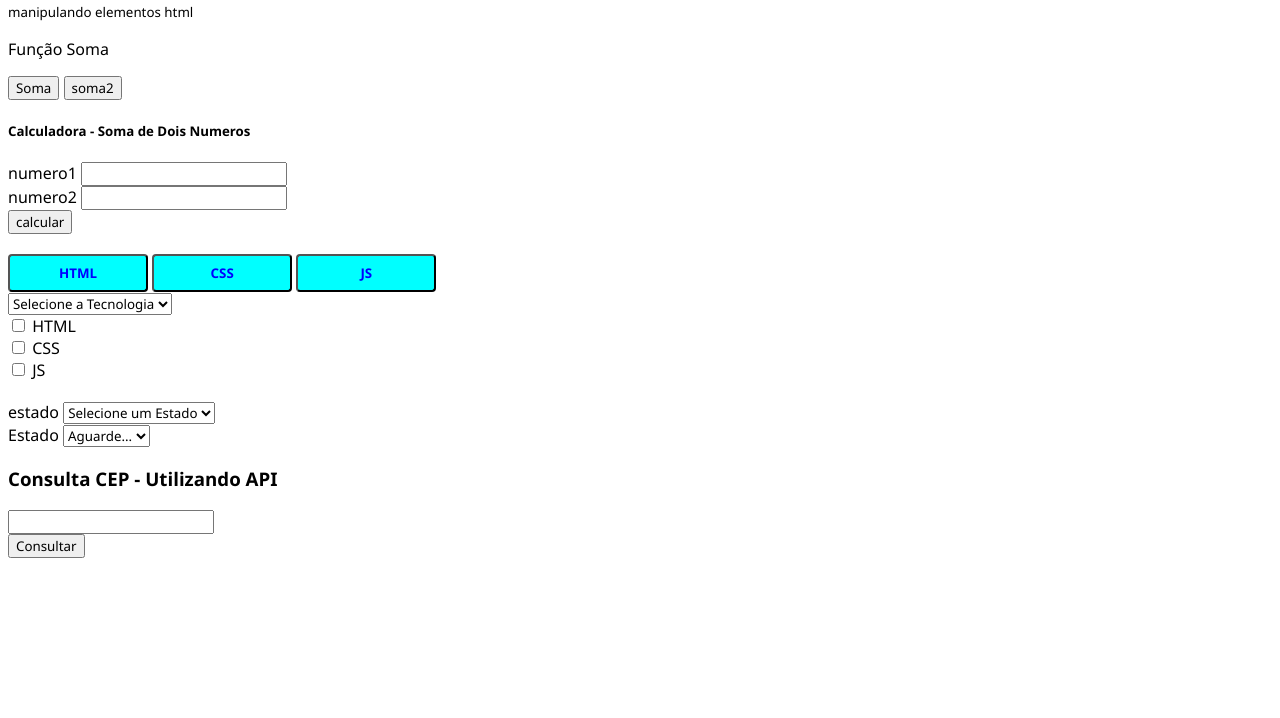
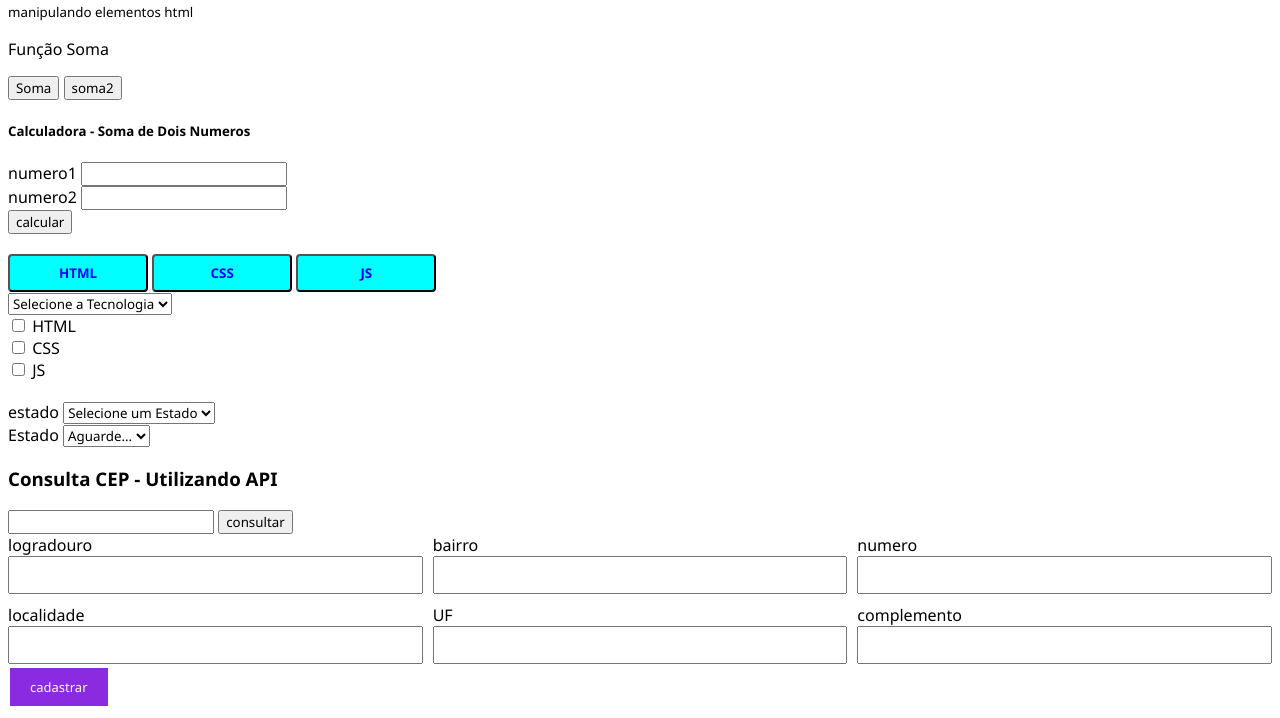
Before and after one commit to VitorPalermo/javascript_basico, a plain HTML site: page index.html in a window 1280 px wide. Shown: the part 86-804 px from the top of the page. Drawn offline with Linux system fonts and the light colour scheme.

Commit message:
js_cep_add

```diff
--- a/css/style.css
+++ b/css/style.css
@@ -28,3 +28,27 @@
     font-weight: bold;
     width: 140px;
 }
+
+#form-grid{
+    display: grid;
+    grid-template-columns: repeat(3,1fr);
+    gap: 10px;
+}
+
+.form-grid-item{
+    width: 100%;
+    padding: 8px 12px;
+}
+
+.endereco-btn{
+    background-color: blueviolet;
+    border: none;
+    color: cornsilk;
+    padding: 10px 20px;
+    text-align: center;
+    text-decoration: none;
+    display: inline-block;
+    font-size: 13px;
+    margin: 4px 2px;
+    cursor: pointer;
+}
--- a/index.html
+++ b/index.html
@@ -133,14 +133,45 @@
          <div id="api-cep">
             <h3>Consulta CEP - Utilizando API</h3>
             <form>
-                <div id="form-grid">
+
                     <div>
                         <label for="cep"></label>
                         <input type="text" name="cep" id="cep">
+                        <input type="button" value="consultar" onclick="consultaCep()">
                     </div>
+
+                    <div id="form-grid">
+                        <div>
+                            <label for="logradouro">logradouro</label>
+                            <input class="form-grid-item" type="text" name="logradouro" id="logradouro">
+                        </div>
+                        <div>
+                            <label for="bairro">bairro</label>
+                            <input class="form-grid-item" type="text" name="bairro" id="bairro">
+                        </div>
+
+                        <div>
+                            <label for="numero">numero</label>
+                            <input class="form-grid-item" type="text" name="numero" id="numero">
+                        </div>
+
+                        <div>
+                            <label for="localidade">localidade</label>
+                            <input class="form-grid-item" type="text" name="localidade" id="localidade">
+                        </div>
+
+                        <div>
+                            <label for="uf">UF</label>
+                            <input class="form-grid-item" type="text" name="uf" id="uf">
+                        </div>
+
+                        <div>
+                            <label for="complemento">complemento</label>
+                            <input class="form-grid-item" type="text" name="complemento" id="complemento">
+                        </div>
                 </div>
-                <input type="button" value="Consultar"
-                onclick="consultaCep()"/>
+                <input class="endereco-btn" type="button" value="cadastrar">
+
 
             </form>
          </div>
--- a/js/script.js
+++ b/js/script.js
@@ -96,5 +96,17 @@ const exibeSelect = () =>{
 
     const consultaCep = () =>{
         let cep = document.getElementById ('cep').value
-        fetch(`https://viacep.com.br/ws/1387022/${cep}json/`)
-    }
+        const result = fetch(`https://viacep.com.br/ws/${cep}/json/`)
+        .then(response=>response.json())
+        .then(result => {
+            // resposta final da requisição, já validada em formato JSON
+            // manipulação do HMTL
+            console.log(result)
+            document.getElementById('logradouro').value = result.logradouro;
+            document.getElementById('bairro').value = result.bairro;
+            document.getElementById('numero').value = result.numero;
+            document.getElementById('localidade').value = result.localidade;
+            document.getElementById('uf').value = result.uf;
+
+        });
+    };
```
